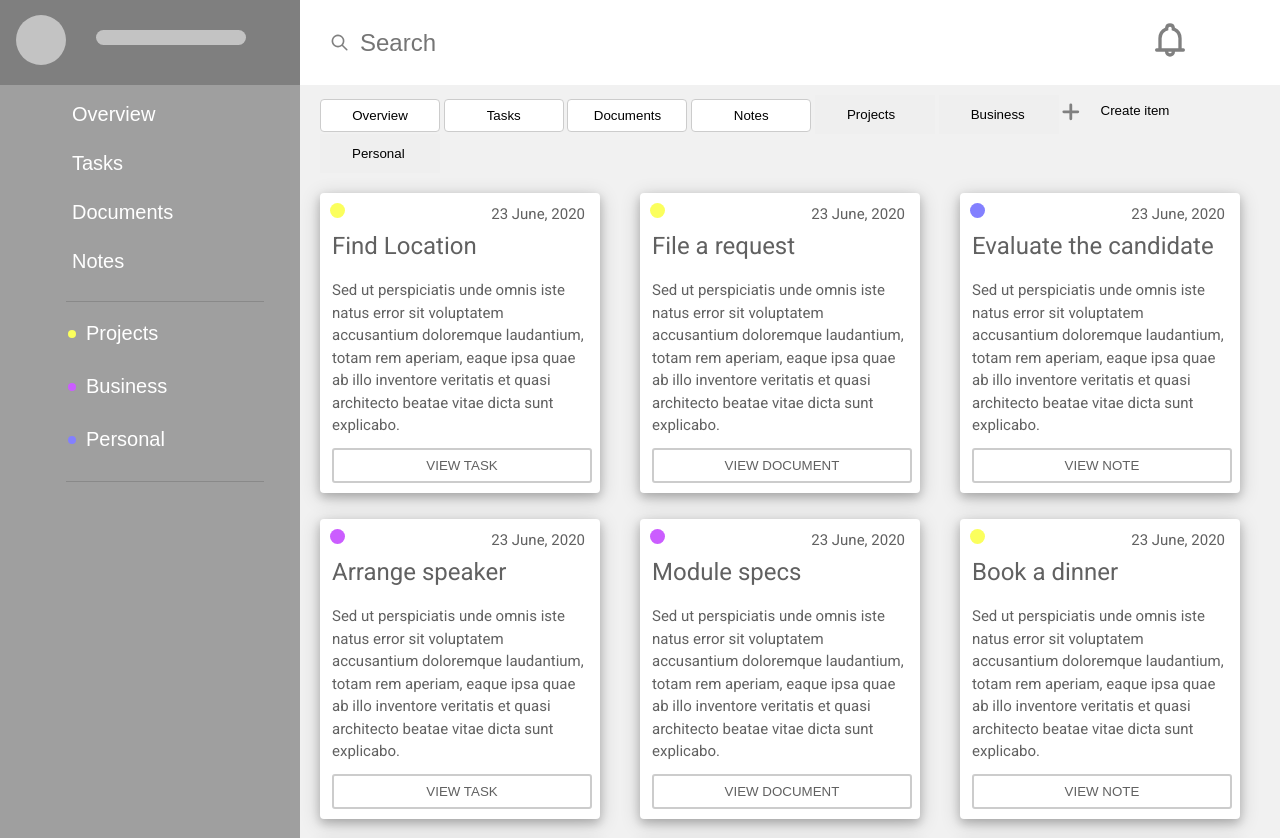
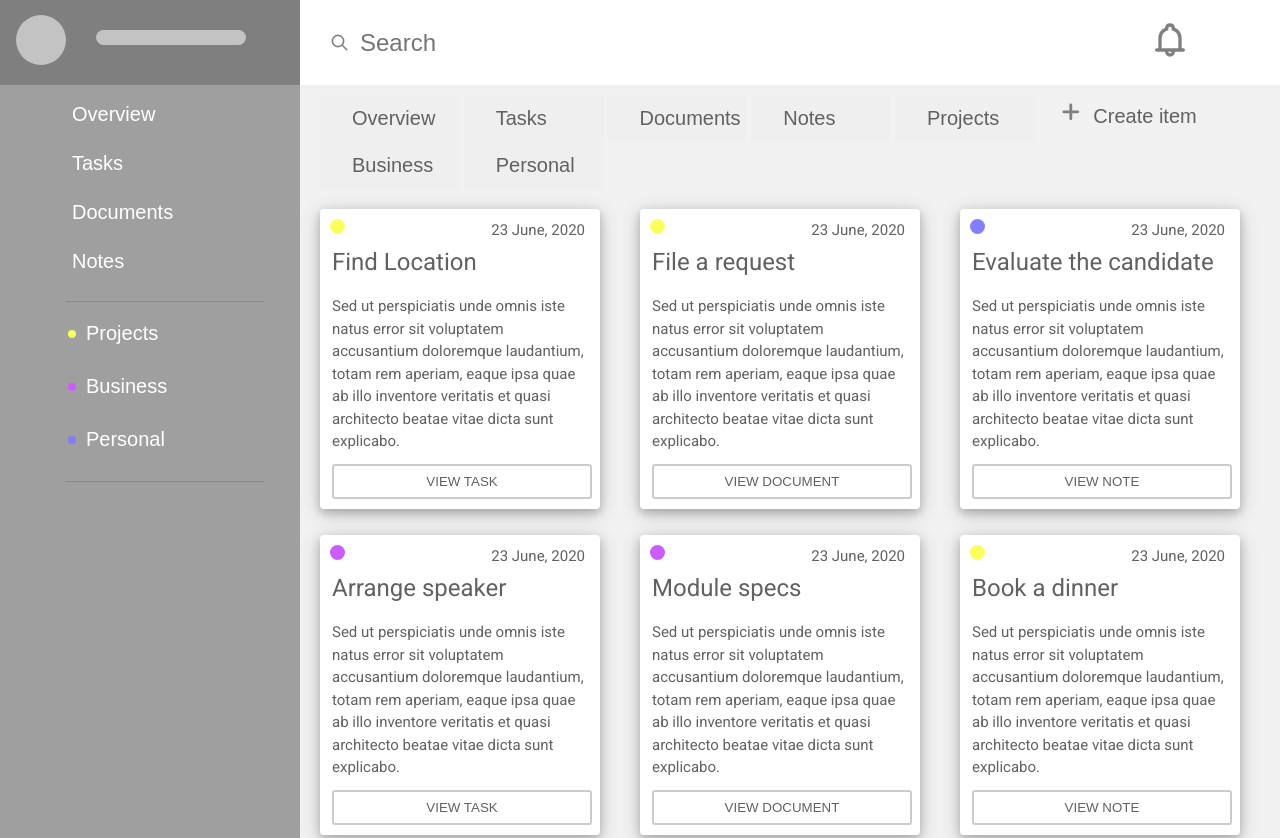
Before and after one commit to ozdiv/challenge, a plain HTML site: page index.html in a window 1280 px wide. Shown: the top 838 px of the page. Drawn offline with Linux system fonts and the light colour scheme.

Commit message:
fixed top buttons

```diff
--- a/css/sf.css
+++ b/css/sf.css
@@ -53,12 +53,12 @@ input:focus {outline: none;}
 .sf-card-title {font-size: x-large; color: #616161; padding: 5px 0px 0px 0px; }
 .sf-card-text {color: #616161; }
 .sf-card-date {position: absolute; top: 5px; right: 15px; color: #616161; padding: 5px 0px 0px 0px; }
-.sf-btn-cat {text-align: left; padding: 10px 10px 10px 30px;}
+.sf-btn-cat, .sf-btn-task {text-align: left; padding: 10px 10px 10px 30px;}
 .sf-dot-sm{width:8px;height:8px;border-radius:50%;margin:0px 0px 0px 0px; position: absolute; top: 18px; left: 12px;}
-.sf-dot-sm-topnav{width:10px;height:10px;border-radius:50%;margin:0px 0px 0px 0px; position: absolute; top: 5px; left: 12px; display: none;}
+.sf-dot-sm-topnav{width:10px;height:10px;border-radius:50%;margin:0px 0px 0px 0px; position: absolute; top: 2px; left: 12px; display: none;}
 .sf-topnav {margin: 10px 0px 0px 0px; position: relative; display: inline;}
 @media (min-width: 1500px) {.sf-dot-sm-topnav{display: inline-block;}}
-.sf-row.top button {width: 120px;}
+.sf-row.top button {width: 140px; font-size: 20px; padding: 10px 10px 10px 30px; color: #616161}
 .sf-sidenav-container {width: 150px;}
 .sf-logo, .sf-notification, .sf-notification::before, .sf-plus, .sf-plus::before, .sf-row.top {display: none;}
 @media (min-width:1024px){.sf-sidenav-container, .sf-logo {width: 300px; display: block;}}
@@ -68,6 +68,6 @@ input:focus {outline: none;}
 @media (min-width:1024px){.sf-sidenav > button {font-size: 20px; width: 200px;}}
 @media (min-width:1024px){.sf-card-dimensions{height:300px; min-width:150px;max-width:280px;margin:10px 20px 10px 20px; padding:20px 12px 0px 12px;}}
 @media (min-width:1024px){button.sf-bottom-middle {width: 260px; margin-right: 10px;}}
-.sf-btn-cat.sf-cat { border-style: outset; border-color: transparent;}
-.sf-btn-cat.sf-cat:hover { background-color: #e6e6e6;}
-.sf-btn-cat.sf-cat:active { background-color: #ffffff;}
+.sf-btn-cat.sf-cat, .sf-btn-task { border-style: outset; border-color: transparent;}
+.sf-btn-cat.sf-cat:hover, .sf-btn-task:hover { background-color: #e6e6e6;}
+.sf-btn-cat.sf-cat:active, .sf-btn-task:active { background-color: #ffffff;}
--- a/index.html
+++ b/index.html
@@ -70,13 +70,13 @@
                     <div class="sf-plus sf-right">
                         <button class="sf-btn create sf-round-small" style="width: 150px;">Create item</button>
                     </div>
-                        <button class="sf-btn sf-white sf-border sf-round"
+                        <button class="sf-btn-task"
                             onclick="sf.addStyle('.sf-type','display','inline-block'); sf.addStyle('.sf-cat','display','inline-block'); sf.removeClass('.sf-type','shown'); sf.addClass('.sf-type','shown'); sf.addStyle('.sf-sidenav button','color','');">Overview</button>
-                        <button class="sf-btn sf-white sf-border sf-round sf-type task"
+                        <button class="sf-btn-task sf-type task"
                             onclick="sf.addStyle('.sf-type.shown.main-card','display','none'); sf.addStyle('.sf-type.task.shown.main-card','display','inline-block');">Tasks</button>
-                        <button class="sf-btn sf-white sf-border sf-round sf-type document"
+                        <button class="sf-btn-task sf-type document"
                             onclick="sf.addStyle('.sf-type.shown.main-card','display','none'); sf.addStyle('.sf-type.document.shown.main-card','display','inline-block');">Documents</button>
-                        <button class="sf-btn sf-white sf-border sf-round sf-type note"
+                        <button class="sf-btn-task sf-type note"
                             onclick="sf.addStyle('.sf-type.shown.main-card','display','none'); sf.addStyle('.sf-type.note.shown.main-card','display','inline-block');">Notes</button>
                         <div class="sf-topnav">
                             <div class="sf-dot-sm-topnav sf-yellow sf-cat project"></div>
```
